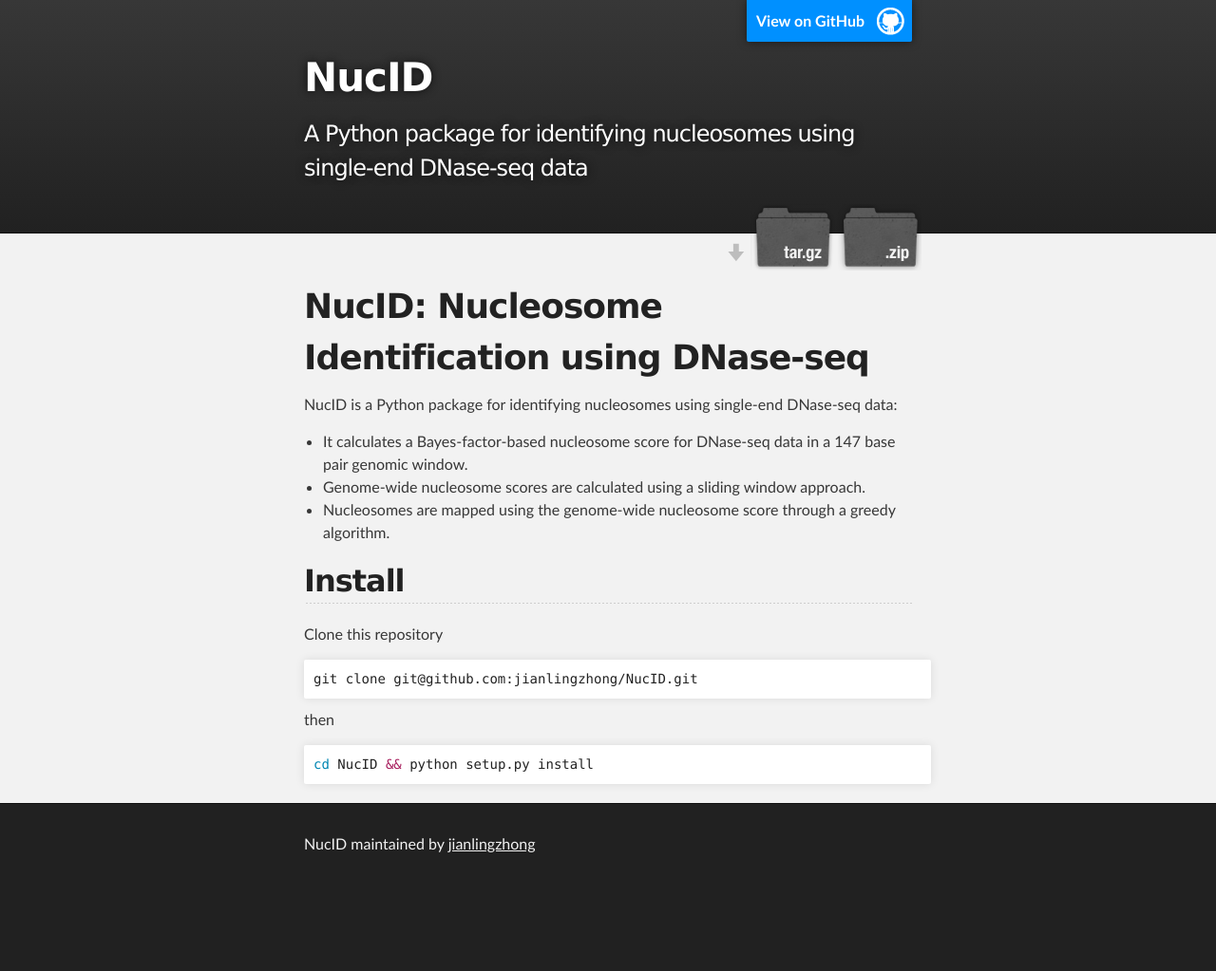
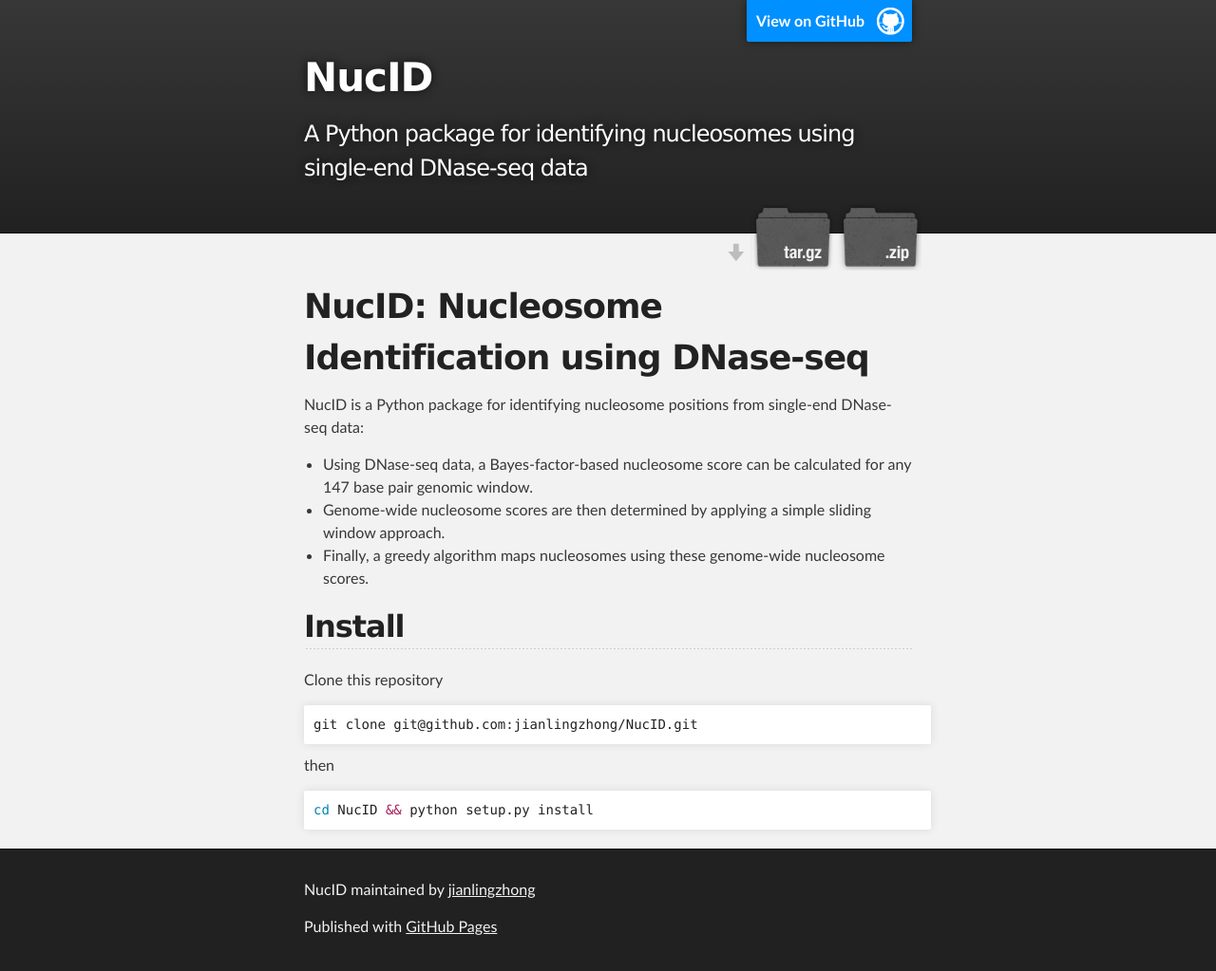
Before and after one commit to HarteminkLab/NucID, a plain HTML site: page index.html in a window 1280 px wide. Shown: the whole page at 95% size. Before the commit the page ends 936 px from the top, so only its background shows below. Drawn offline with Linux system fonts and the light colour scheme.

Commit message:
Create gh-pages branch via GitHub

```diff
--- a/index.html
+++ b/index.html
@@ -34,12 +34,12 @@
         <h1>
 <a id="nucid-nucleosome-identification-using-dnase-seq" class="anchor" href="#nucid-nucleosome-identification-using-dnase-seq" aria-hidden="true"><span class="octicon octicon-link"></span></a>NucID: Nucleosome Identification using DNase-seq</h1>
 
-<p>NucID is a Python package for identifying nucleosomes using single-end DNase-seq data:</p>
+<p>NucID is a Python package for identifying nucleosome positions from single-end DNase-seq data:</p>
 
 <ul>
-<li>It calculates a Bayes-factor-based nucleosome score for DNase-seq data in a 147 base pair genomic window. </li>
-<li>Genome-wide nucleosome scores are calculated using a sliding window approach. </li>
-<li>Nucleosomes are mapped using the genome-wide nucleosome score through a greedy algorithm.</li>
+<li>Using DNase-seq data, a Bayes-factor-based nucleosome score can be calculated for any 147 base pair genomic window. </li>
+<li>Genome-wide nucleosome scores are then determined by applying a simple sliding window approach. </li>
+<li>Finally, a greedy algorithm maps nucleosomes using these genome-wide nucleosome scores.</li>
 </ul>
 
 <h2>
@@ -59,7 +59,7 @@
     <div id="footer_wrap" class="outer">
       <footer class="inner">
         <p class="copyright">NucID maintained by <a href="https://github.com/jianlingzhong">jianlingzhong</a></p>
-        <!--<p>Published with <a href="https://pages.github.com">GitHub Pages</a></p>-->
+        <p>Published with <a href="https://pages.github.com">GitHub Pages</a></p>
       </footer>
     </div>
 
```
Also changed, not shown: params.json (+1 -1 lines).
